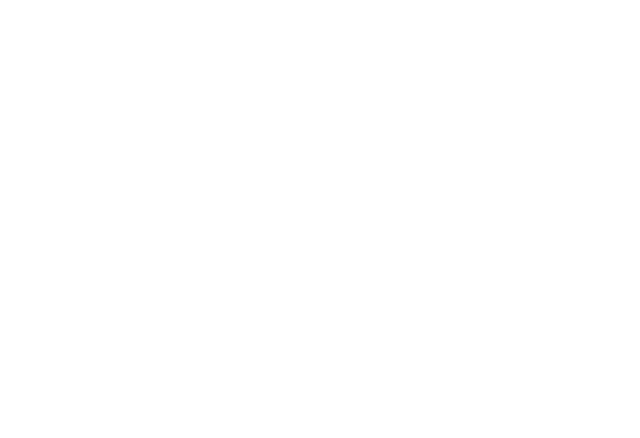
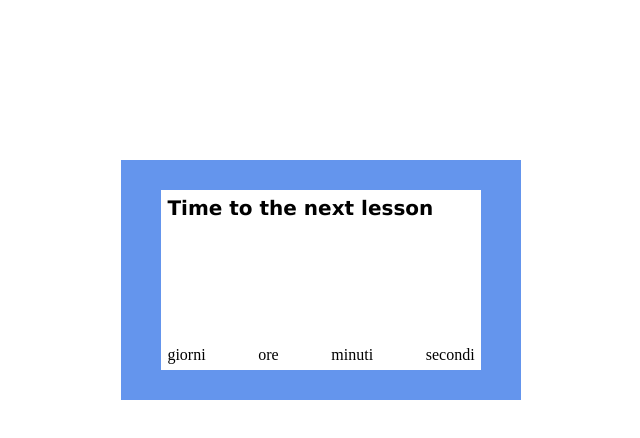
Before and after one commit to Leopaski/js-simon, a plain HTML site: page index.html in a window 1280 px wide. Shown: the whole page, without its empty margins (319-959 px from the left). Drawn offline with Linux system fonts and the light colour scheme.

Commit message:
box container

```diff
--- a/css/style.css
+++ b/css/style.css
@@ -3,3 +3,37 @@
     padding: 0;
     box-sizing: border-box;
 }
+.box{
+    margin: 10rem auto;
+    height: 15rem;
+    width: 25rem;
+    background-color: cornflowerblue;
+    display: flex;
+}
+.clock{
+    margin: auto;
+    height: 75%;
+    width: 80%;
+    background-color: white;
+    align-self: center;
+    display: flex;
+}
+.content {
+    display: flex;
+    height: 100%;
+    flex-direction: column;
+    justify-content: space-between;
+    padding: 2%;
+    width: 100%;
+}
+.number{
+    display: flex;
+    flex-direction: row;
+    flex-wrap: nowrap;
+    width: 100%;
+    justify-content: space-between;
+}
+.title{
+    font-family:Verdana, Geneva, Tahoma, sans-serif;
+    font-size: 20px;
+}
--- a/index.html
+++ b/index.html
@@ -8,6 +8,22 @@
     <link rel="stylesheet" href="./css/style.css">
 </head>
 <body>
+    <div class="box">
+        <div class="clock">
+            <div class="content">
+                <h1 class="title">Time to the next lesson</h1>
+                <div class="number">
+                    <div>giorni</div>
+                    <div>ore</div>
+                    <div>minuti</div>
+                    <div>secondi</div>
+
+                </div>
+
+            </div>
+
+        </div>
+    </div>
 
 
     <script src="./js/myscript.js"></script>
```
